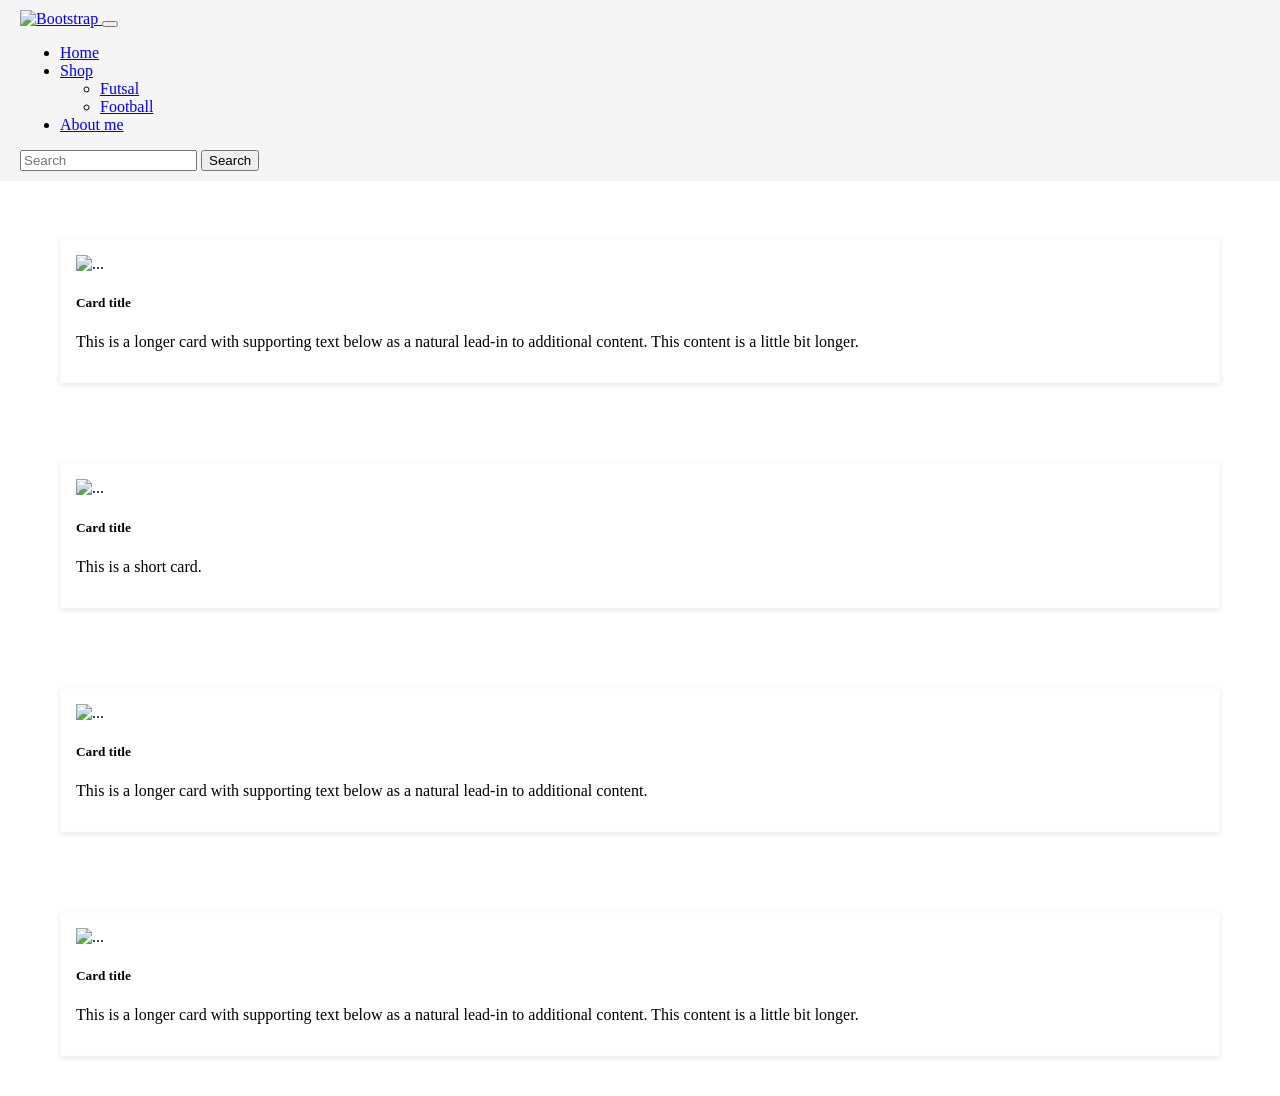
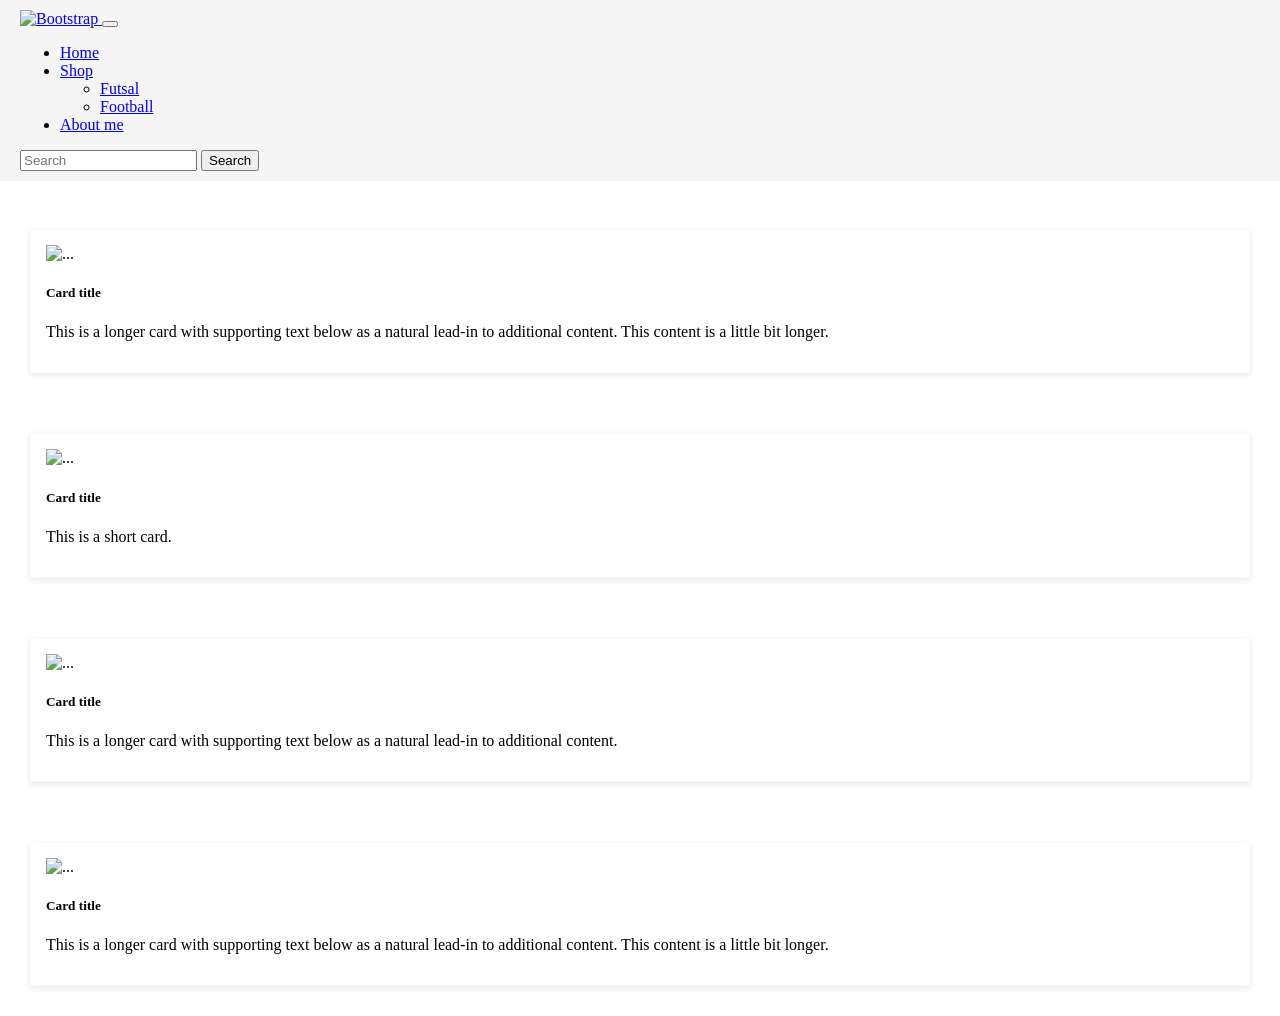

Update

--- a/css/style.css
+++ b/css/style.css
@@ -1,5 +1,12 @@
 body {
   margin: 0;
+  padding: 0;
+  width: 100%;
+  overflow-x: hidden;
+}
+
+* {
+  box-sizing: border-box;
 }
 
 .navbar {
@@ -11,6 +18,9 @@ body {
   justify-content: space-between;
   background: #f5f5f5;
   padding: 10px 20px;
+   width: 100%;
+  left: 0;
+    position: relative;
 }
 
 /* Logo */
@@ -87,6 +97,7 @@ body {
   width: 100%;
   height: auto;
   object-fit: contain;
+  position: relative;
   display: block;
 }
 
@@ -94,10 +105,11 @@ body {
   width: 100%;      
   height: auto;    
   border-radius: 10px;
+  position: relative;
   margin-bottom: 40px; 
 }
 
-.images-container-3 img {
+.image-container-3 img {
   width: 100%;      
   height: auto;    
   border-radius: 10px;
@@ -152,14 +164,14 @@ body {
 
 /* COLUMN */
 .col {
-  max-width: 1200px;
-  margin: 0 auto;
+  width: 100%;
+  margin: 0;
   padding: 20px;
 }
 
 /* CARD — ANIMASI DIHAPUS */
 .card {
-  margin: 20px;
+  margin: 10px;
   padding: 15px;
   border: 1px solid #fcfaf9;
   box-shadow: 0 2px 6px rgba(0, 0, 0, 0.1);
@@ -184,7 +196,13 @@ body {
 
 /* TYPOGRAPHY */
 h1 {
-  font-size: 100px;
+  font-size: 80px;
+}
+
+@media (max-width: 768px) {
+  h1 {
+    font-size: 40px;
+  }
 }
 
 
@@ -205,3 +223,4 @@ footer {
   object-fit: contain;
   display: block;
 }
+
